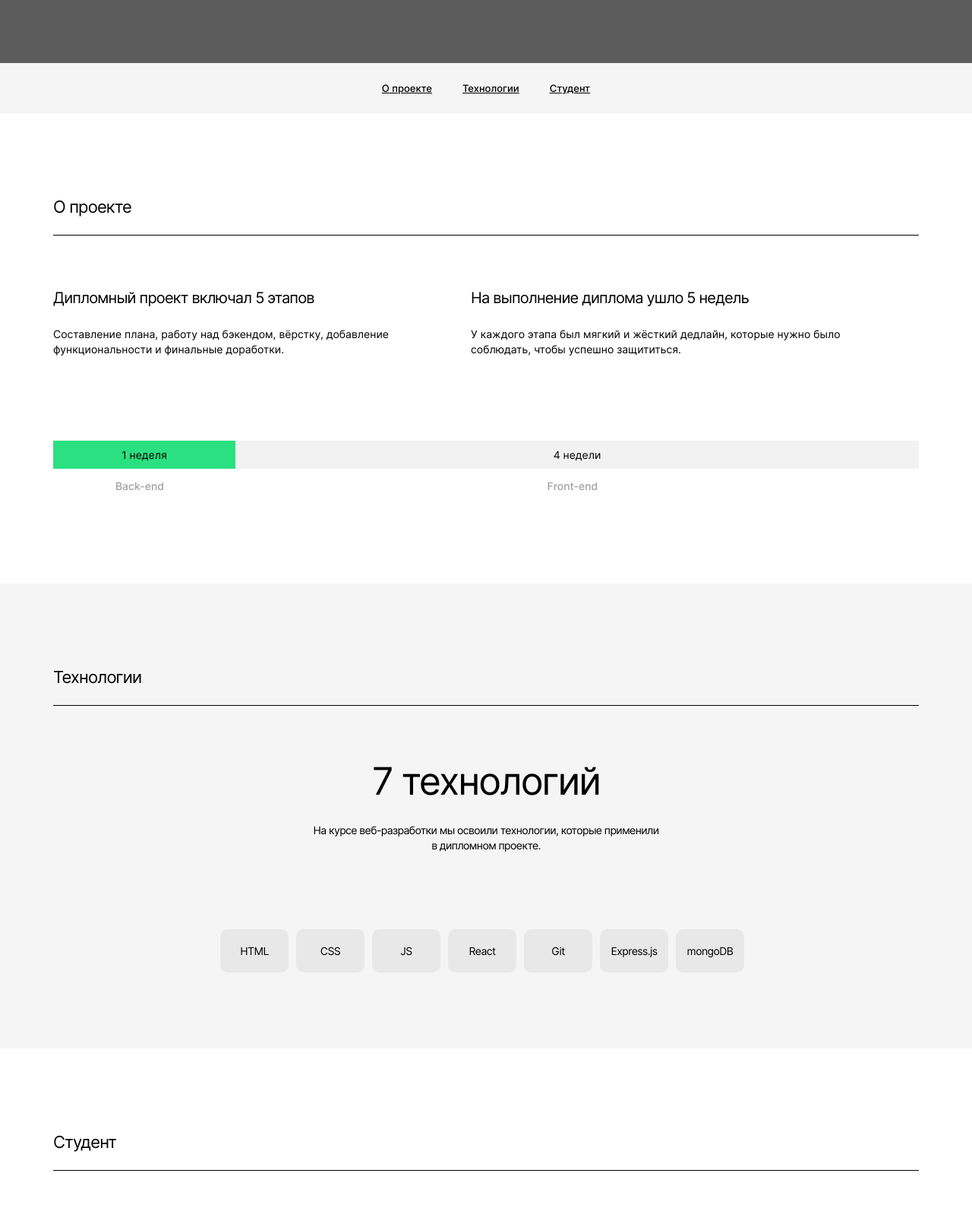
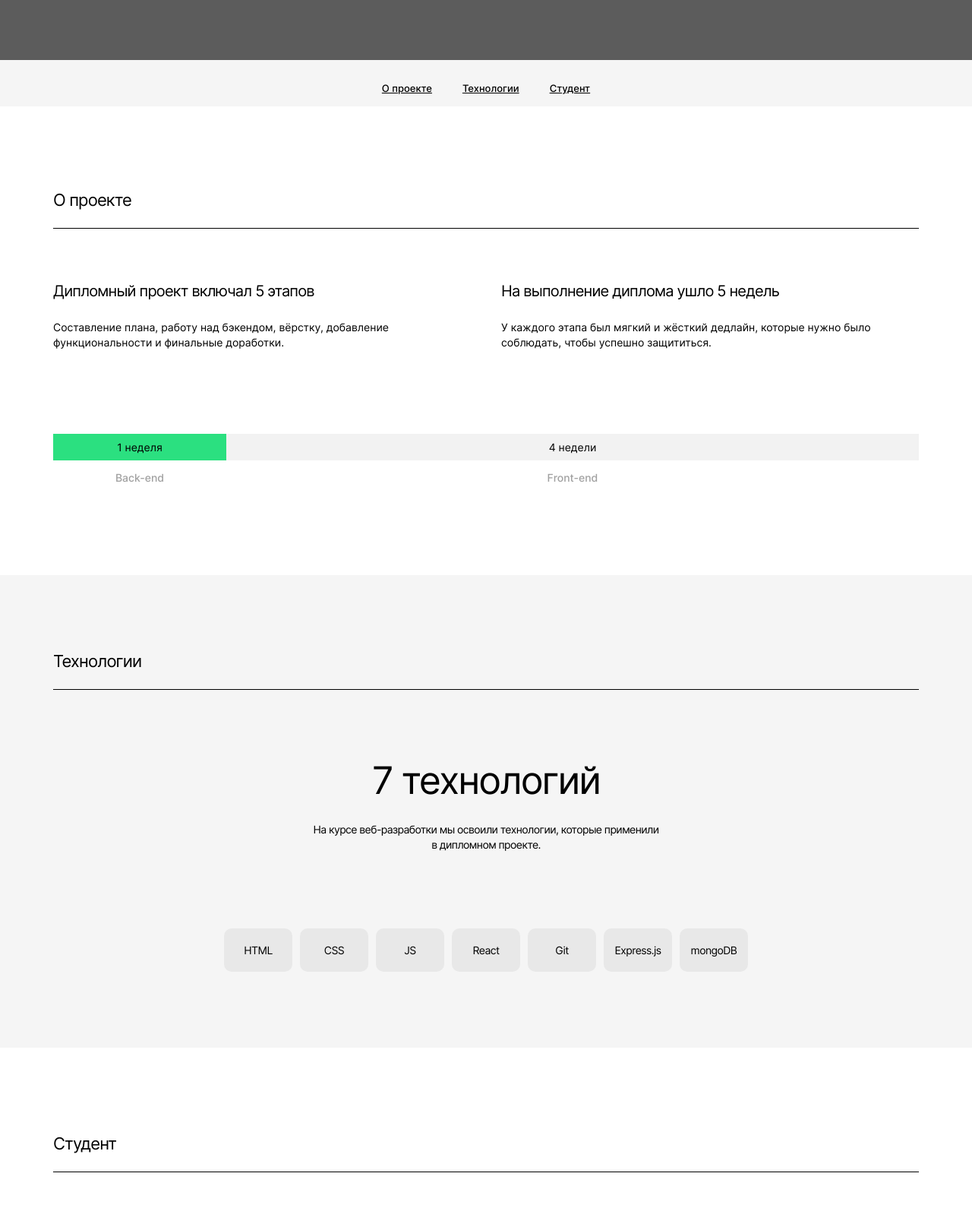
Before and after one commit to Milchess/movies-explorer-frontend, a plain HTML site: page landing.html in a window 1280 px wide. Shown: the part 515-2105 px from the top of the page at 76% size. Drawn offline with Linux system fonts and the light colour scheme.

Commit message:
Отредактирован лэндинг

```diff
--- a/footer.css
+++ b/footer.css
@@ -13,7 +13,7 @@
     line-height: 16px;
     text-align: center;
     color: #A0A0A0;
-    margin: 79px 70px 20px;
+    margin: 74px 70px 7px;
     padding-bottom: 20px;
 }
 
@@ -21,7 +21,7 @@
     display: flex;
     align-items: center;
     justify-content: space-between;
-    margin: 0 70px 20px;
+    margin: 0 70px 0;
 }
 
 .footer__copyright {
--- a/landing.css
+++ b/landing.css
@@ -27,6 +27,7 @@
     border: none;
     background-color: #5C5C5C;
     margin-right: 30px;
+    padding: 0;
 }
 
 .btn-reg:hover {
@@ -53,15 +54,14 @@
 .landing-main {
     background-color: #5C5C5C;
     position: relative;
-    height: 524px;
+    height: 520px;
     display: flex;
-    align-items: center;
 }
 
 .landing-logo {
     position: absolute;
-    top: 20%;
-    left: 35%;
+    top: 16%;
+    left: 37%;
 }
 
 .landing-title {
@@ -73,16 +73,16 @@
     letter-spacing: -0.04em;
     color: #FFFFFF;
     text-align: center;
-    margin: 0 auto;
+    margin: 186px auto 0;
     max-width: 730px;
 }
 
 .lending-nav {
     display: flex;
-    align-items: center;
     justify-content: center;
     background: #F5F5F5;
-    height: 66px;
+    height: 61px;
+    gap: 40px
 }
 
 .landing-nav_text {
@@ -93,7 +93,7 @@
     line-height: 16px;
     text-decoration-line: underline;
     color: #000000;
-    margin-right: 40px;
+    margin: 29px 0 0 0;
 }
 
 .landing-nav_text:last-child {
@@ -110,7 +110,7 @@
     margin: 0 70px 0;
 }
 
-.section-title {
+.project-title {
     font-family: 'Inter', sans-serif;
     font-style: normal;
     font-weight: 400;
@@ -130,7 +130,11 @@
 .project-box_text {
     display: flex;
     flex-direction: column;
-    margin-bottom: 110px;
+    margin: 0 0 110px 40px;
+}
+
+.project-box_text:first-child {
+    margin-left: 0;
 }
 
 .project-box_title {
@@ -176,7 +180,7 @@
     text-align: center;
     color: #000000;
     margin: 0;
-    padding: 10px;
+    padding: 9px 0;
     width: 20%;
 }
 
@@ -190,7 +194,7 @@
     text-align: center;
     color: #000000;
     margin: 0;
-    padding: 10px;
+    padding: 9px 0;
     width: 80%;
 }
 
@@ -225,11 +229,24 @@
     background-color: #F5F5F5;
 }
 
+.technologies-title {
+    font-family: 'Inter', sans-serif;
+    font-style: normal;
+    font-weight: 400;
+    font-size: 22px;
+    line-height: 27px;
+    letter-spacing: -0.04em;
+    color: #000000;
+    padding-bottom: 23px;
+    border-bottom: #000000 solid 1px;
+    margin: 100px 0 70px 0;
+}
+
 .technologies-box_text {
     display: flex;
     flex-direction: column;
     align-items: center;
-    margin-bottom: 100px;
+    margin: 20px 0 100px 0;
 }
 
 .technologies-box_title {
@@ -264,6 +281,7 @@
     justify-content: center;
     padding: 0;
     margin: 0 0 100px 0;
+    gap: 10px
 }
 
 .technologies-list_element {
@@ -278,7 +296,6 @@
     letter-spacing: -0.04em;
     color: #000000;
     width: 90px;
-    margin-right: 10px;
     padding: 20px 0;
 }
 
@@ -287,6 +304,19 @@
     flex-direction: column;
     padding: 0 70px 0;
     margin-bottom: 110px;
+}
+
+.portfolio-name-title {
+    font-family: 'Inter', sans-serif;
+    font-style: normal;
+    font-weight: 400;
+    font-size: 22px;
+    line-height: 27px;
+    letter-spacing: -0.04em;
+    color: #000000;
+    padding-bottom: 23px;
+    border-bottom: #000000 solid 1px;
+    margin: 113px 0 66px 0;
 }
 
 .portfolio {
@@ -331,7 +361,7 @@
     line-height: 22px;
     color: #000000;
     mix-blend-mode: normal;
-    margin: 0 0 100px 0;
+    margin: 0;
 }
 
 .link-github {
@@ -342,6 +372,7 @@
     line-height: 17px;
     color: #000000;
     text-decoration: none;
+    margin-top: 120px;
 }
 
 .portfolio-about_foto {
@@ -358,7 +389,7 @@
     color: #A0A0A0;
     mix-blend-mode: normal;
     text-decoration: none;
-    margin-bottom: 100px;
+    margin-bottom: 50px;
 }
 
 .nav-sait {
@@ -392,4 +423,5 @@
 .nav-site_img {
     max-width: 29px;
     max-height: 60px;
+    padding: 6px;
 }
--- a/landing.html
+++ b/landing.html
@@ -27,7 +27,7 @@
         <a href="#" class="landing-nav_text">Студент</a>
     </section>
     <section class="project">
-        <h2 class="section-title">О проекте</h2>
+        <h2 class="project-title">О проекте</h2>
         <div class="project-box">
             <div class="project-box_text">
                 <p class="project-box_title">Дипломный проект включал 5 этапов</p>
@@ -50,7 +50,7 @@
         </div>
     </section>
     <section class="technologies">
-        <h2 class="section-title">Технологии</h2>
+        <h2 class="technologies-title">Технологии</h2>
         <div class="technologies-box_text">
             <p class="technologies-box_title">7 технологий</p>
             <p class="technologies-box_subtitle">На курсе веб-разработки мы освоили технологии, которые применили в дипломном проекте.</p>
@@ -66,7 +66,7 @@
         </ul>
     </section>
     <section class="portfolio-name">
-        <h2 class="section-title">Студент</h2>
+        <h2 class="portfolio-name-title">Студент</h2>
         <div class="portfolio">
             <div class="portfolio-about">
                 <p class="portfolio-about_name">Ксения</p>
@@ -80,7 +80,7 @@
         <a href="#" class="link-portfolio" target="_blank">Портфолио</a>
         <div class="nav-sait">
             <div class="nav-sait_element">
-                <p class="nav-site_text">Страничный сайт</p>
+                <p class="nav-site_text">Статичный сайт</p>
                 <img class="nav-site_img" src="./images/pointer.svg" alt="Стрелка перехода">
             </div>
             <div class="nav-sait_element">
```
